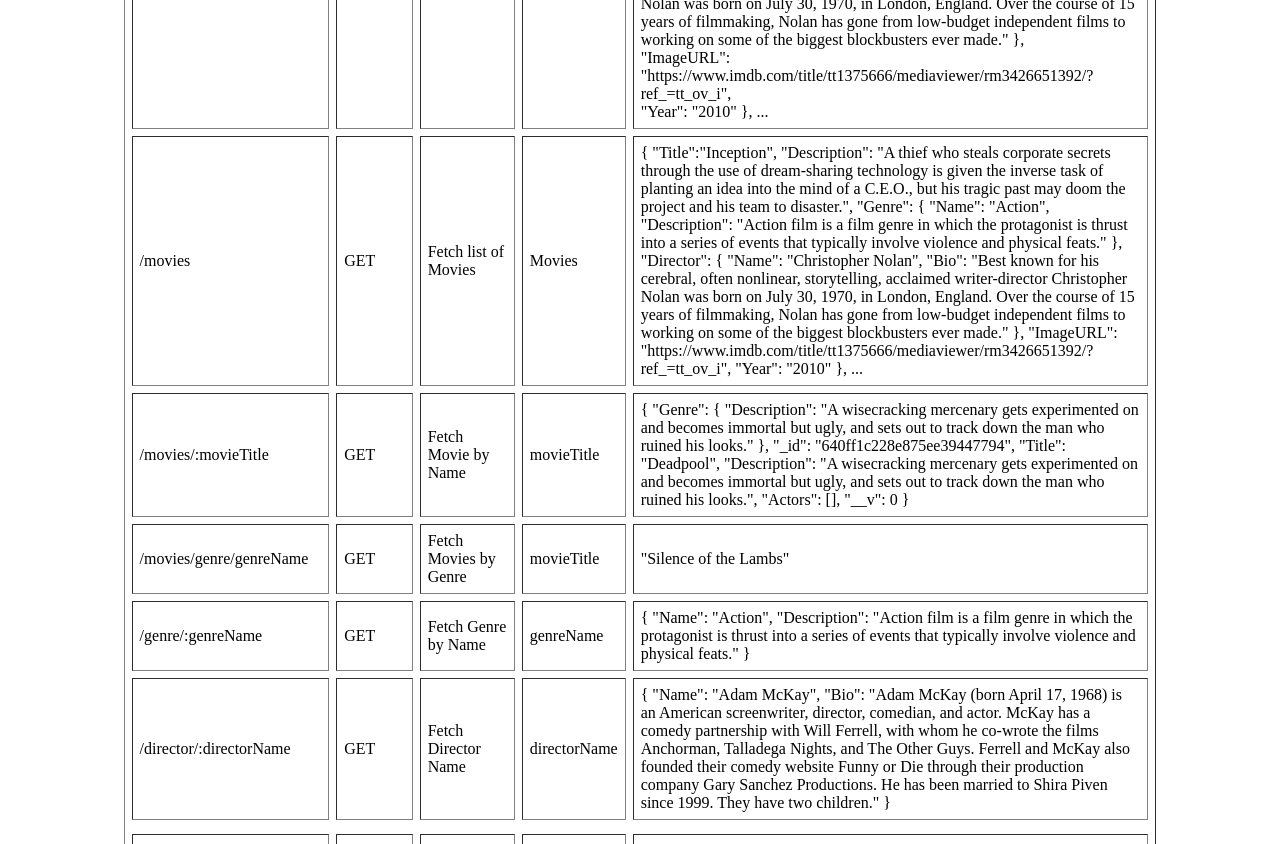
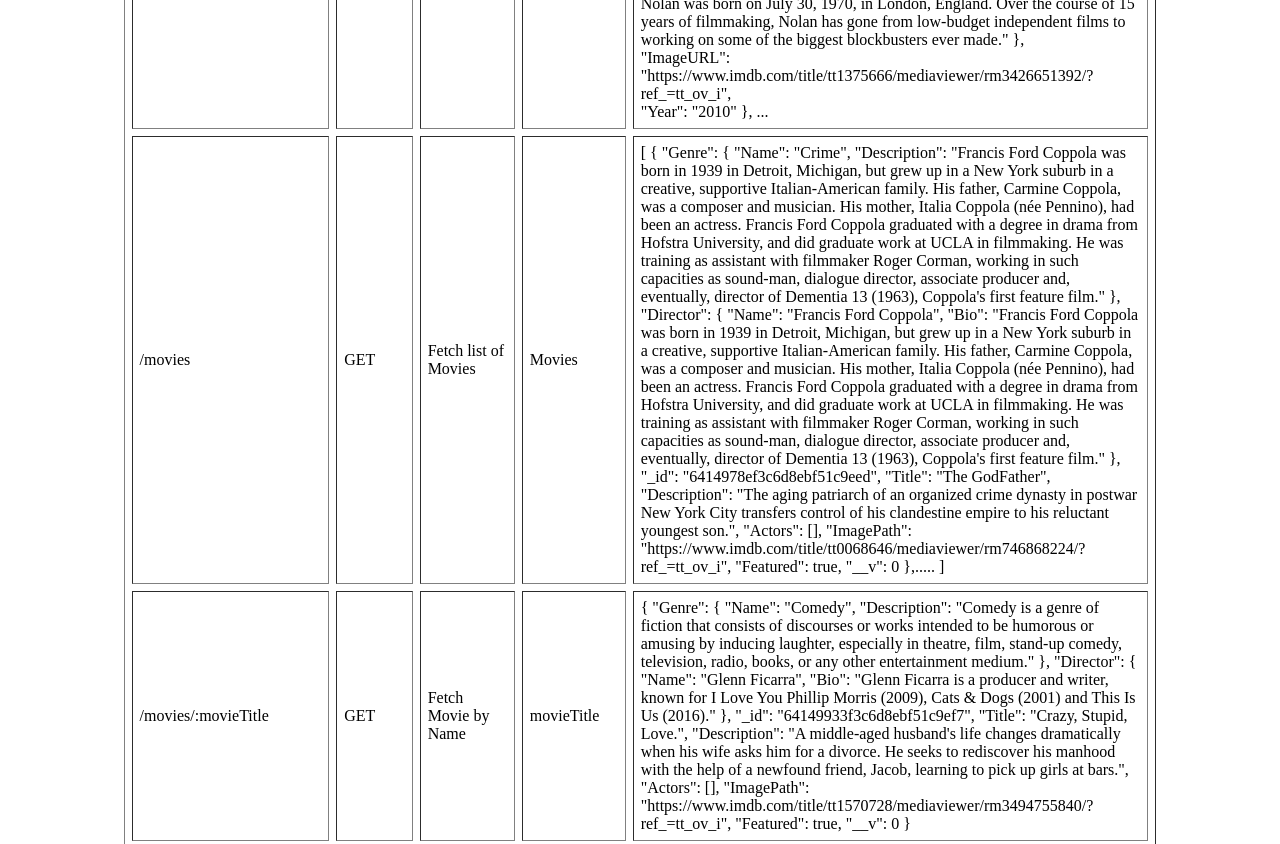
Before and after one commit to Joemegz/movie_api, a website: page public/documentation.html in a window 1280 px wide. Shown: the part 820-1664 px from the top of the page. Drawn offline with Linux system fonts and the light colour scheme.

Commit message:
COMPLETED BACKEND

```diff
--- a/public/documentation.html
+++ b/public/documentation.html
@@ -136,21 +136,25 @@
     <td>Fetch list of Movies</td>
     <td>Movies</td>
     <td>
-        {
-            "Title":"Inception",
-            "Description": "A thief who steals corporate secrets through the use of dream-sharing technology is given the inverse task of planting an idea into the mind of a C.E.O., but his tragic past may doom the project and his team to disaster.",
-            "Genre": {
-            "Name": "Action",
-            "Description": "Action film is a film genre in which the protagonist is thrust into a series of events that typically involve violence and physical feats."
+        [
+    {
+        "Genre": {
+            "Name": "Crime",
+            "Description": "Francis Ford Coppola was born in 1939 in Detroit, Michigan, but grew up in a New York suburb in a creative, supportive Italian-American family. His father, Carmine Coppola, was a composer and musician. His mother, Italia Coppola (née Pennino), had been an actress. Francis Ford Coppola graduated with a degree in drama from Hofstra University, and did graduate work at UCLA in filmmaking. He was training as assistant with filmmaker Roger Corman, working in such capacities as sound-man, dialogue director, associate producer and, eventually, director of Dementia 13 (1963), Coppola's first feature film."
         },
-            "Director": {
-            "Name": "Christopher Nolan",
-            "Bio": "Best known for his cerebral, often nonlinear, storytelling, acclaimed writer-director Christopher Nolan was born on July 30, 1970, in London, England. Over the course of 15 years of filmmaking, Nolan has gone from low-budget independent films to working on some of the biggest blockbusters ever made."
+        "Director": {
+            "Name": "Francis Ford Coppola",
+            "Bio": "Francis Ford Coppola was born in 1939 in Detroit, Michigan, but grew up in a New York suburb in a creative, supportive Italian-American family. His father, Carmine Coppola, was a composer and musician. His mother, Italia Coppola (née Pennino), had been an actress. Francis Ford Coppola graduated with a degree in drama from Hofstra University, and did graduate work at UCLA in filmmaking. He was training as assistant with filmmaker Roger Corman, working in such capacities as sound-man, dialogue director, associate producer and, eventually, director of Dementia 13 (1963), Coppola's first feature film."
         },
-            "ImageURL": "https://www.imdb.com/title/tt1375666/mediaviewer/rm3426651392/?ref_=tt_ov_i",
-            "Year": "2010"
-        },
-        ...
+        "_id": "6414978ef3c6d8ebf51c9eed",
+        "Title": "The GodFather",
+        "Description": "The aging patriarch of an organized crime dynasty in postwar New York City transfers control of his clandestine empire to his reluctant youngest son.",
+        "Actors": [],
+        "ImagePath": "https://www.imdb.com/title/tt0068646/mediaviewer/rm746868224/?ref_=tt_ov_i",
+        "Featured": true,
+        "__v": 0
+    },.....
+        ]
     </td>
    </tr>
 
@@ -161,14 +165,21 @@
        <td>Fetch Movie by Name</td>
        <td>movieTitle</td>
        <td>
-           {
-               "Genre": {
-                "Description": "A wisecracking mercenary gets experimented on and becomes immortal but ugly, and sets out to track down the man who ruined his looks."
+        {
+            "Genre": {
+                "Name": "Comedy",
+                "Description": "Comedy is a genre of fiction that consists of discourses or works intended to be humorous or amusing by inducing laughter, especially in theatre, film, stand-up comedy, television, radio, books, or any other entertainment medium."
             },
-            "_id": "640ff1c228e875ee39447794",
-            "Title": "Deadpool",
-            "Description": "A wisecracking mercenary gets experimented on and becomes immortal but ugly, and sets out to track down the man who ruined his looks.",
+            "Director": {
+                "Name": "Glenn Ficarra",
+                "Bio": "Glenn Ficarra is a producer and writer, known for I Love You Phillip Morris (2009), Cats & Dogs (2001) and This Is Us (2016)."
+            },
+            "_id": "64149933f3c6d8ebf51c9ef7",
+            "Title": "Crazy, Stupid, Love.",
+            "Description": "A middle-aged husband's life changes dramatically when his wife asks him for a divorce. He seeks to rediscover his manhood with the help of a newfound friend, Jacob, learning to pick up girls at bars.",
             "Actors": [],
+            "ImagePath": "https://www.imdb.com/title/tt1570728/mediaviewer/rm3494755840/?ref_=tt_ov_i",
+            "Featured": true,
             "__v": 0
         }
     </td>
@@ -180,7 +191,25 @@
     <td>Fetch Movies by Genre</td>
     <td>movieTitle</td>
     <td>
-        "Silence of the Lambs"
+    [
+        {
+            "Genre": {
+                "Name": "Comedy",
+                "Description": "Comedy is a genre of fiction that consists of discourses or works intended to be humorous or amusing by inducing laughter, especially in theatre, film, stand-up comedy, television, radio, books, or any other entertainment medium."
+            },
+            "Director": {
+                "Name": "Keenen Ivory Wayans",
+                "Bio": "The trail-blazing linchpin of a sprawling family dynasty of comic entertainers, it was multi-talented writer/director/producer Keenen Ivory Wayans (born June 8, 1958, in New York City) who led the familial pack and was the first to achieve national prominence when he successfully created, launched, wrote, hosted and starred in In Living Color (1990), a landmark 1990s black-oriented comedy sketch satire on Fox TV that beat the odds and transcended the then-narrow periphery of TV comedy to became a defiant movement of inclusion."
+            },
+            "_id": "64149a24f3c6d8ebf51c9f07",
+            "Title": "White Chicks",
+            "Description": "Two disgraced FBI agents go way undercover in an effort to protect hotel heiresses the Wilson sisters from a kidnapping plot.",
+            "Actors": [],
+            "ImagePath": "https://www.imdb.com/title/tt0381707/mediaviewer/rm2950732032/?ref_=tt_ov_i",
+            "Featured": true,
+            "__v": 0
+        },
+    ]
  </td>
 </tr>
 
@@ -190,10 +219,8 @@
  <td>Fetch Genre by Name</td>
  <td>genreName</td>
  <td>
-     {
-         "Name": "Action",
-         "Description": "Action film is a film genre in which the protagonist is thrust into a series of events that typically involve violence and physical feats."
-     }
+        "Action film is a film genre in which the protagonist is thrust into a series of events that typically involve violence
+        and physical feats."
  </td>
 </tr>
 
@@ -203,10 +230,10 @@
     <td>Fetch Director Name</td>
     <td>directorName</td>
     <td>
-        {
-            "Name": "Adam McKay",
-            "Bio": "Adam McKay (born April 17, 1968) is an American screenwriter, director, comedian, and actor. McKay has a comedy partnership with Will Ferrell, with whom he co-wrote the films Anchorman, Talladega Nights, and The Other Guys. Ferrell and McKay also founded their comedy website Funny or Die through their production company Gary Sanchez Productions. He has been married to Shira Piven since 1999. They have two children."
-        }
+        "Adam McKay (born April 17, 1968) is an American screenwriter, director, comedian, and actor. McKay has a comedy
+partnership with Will Ferrell, with whom he co-wrote the films Anchorman, Talladega Nights, and The Other Guys. Ferrell
+and McKay also founded their comedy website Funny or Die through their production company Gary Sanchez Productions. He
+has been married to Shira Piven since 1999. They have two children.""
     </td>
    </tr>
    <tr>
```
